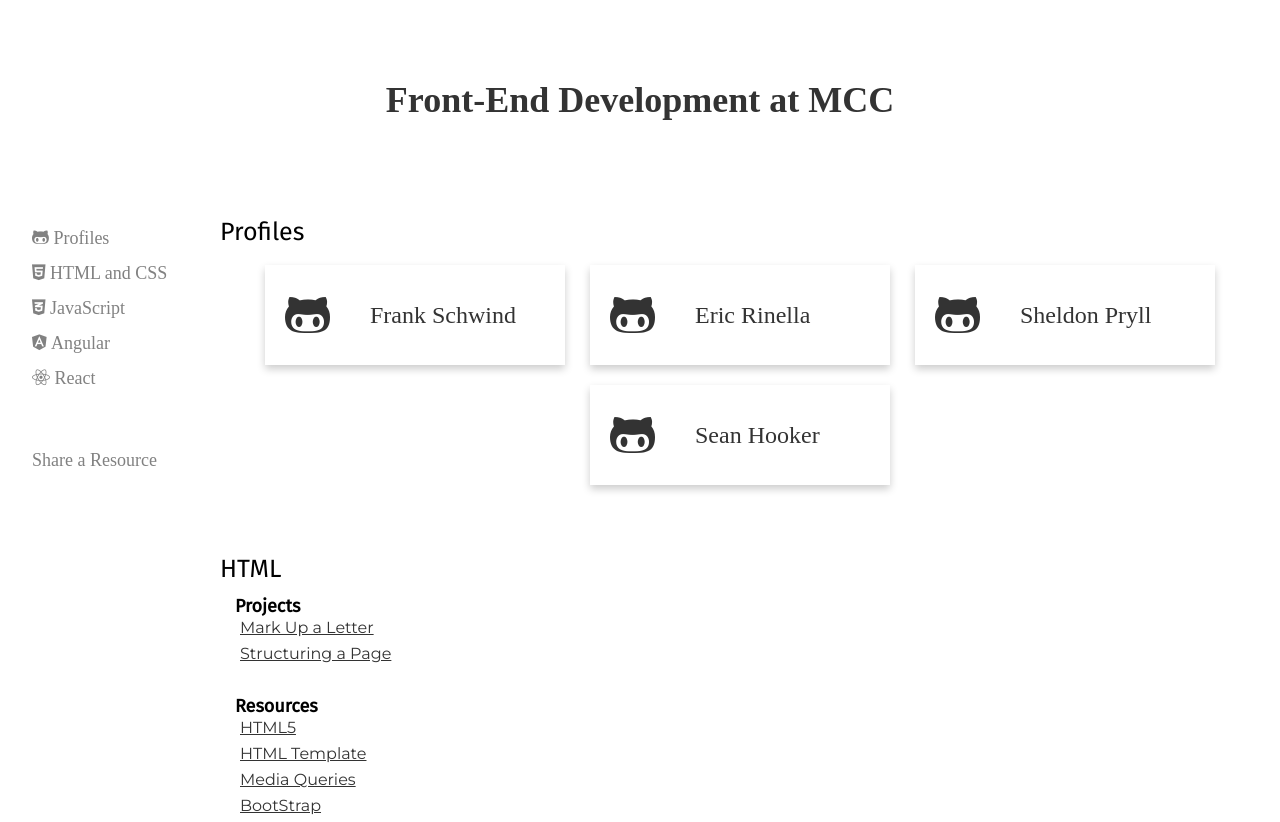
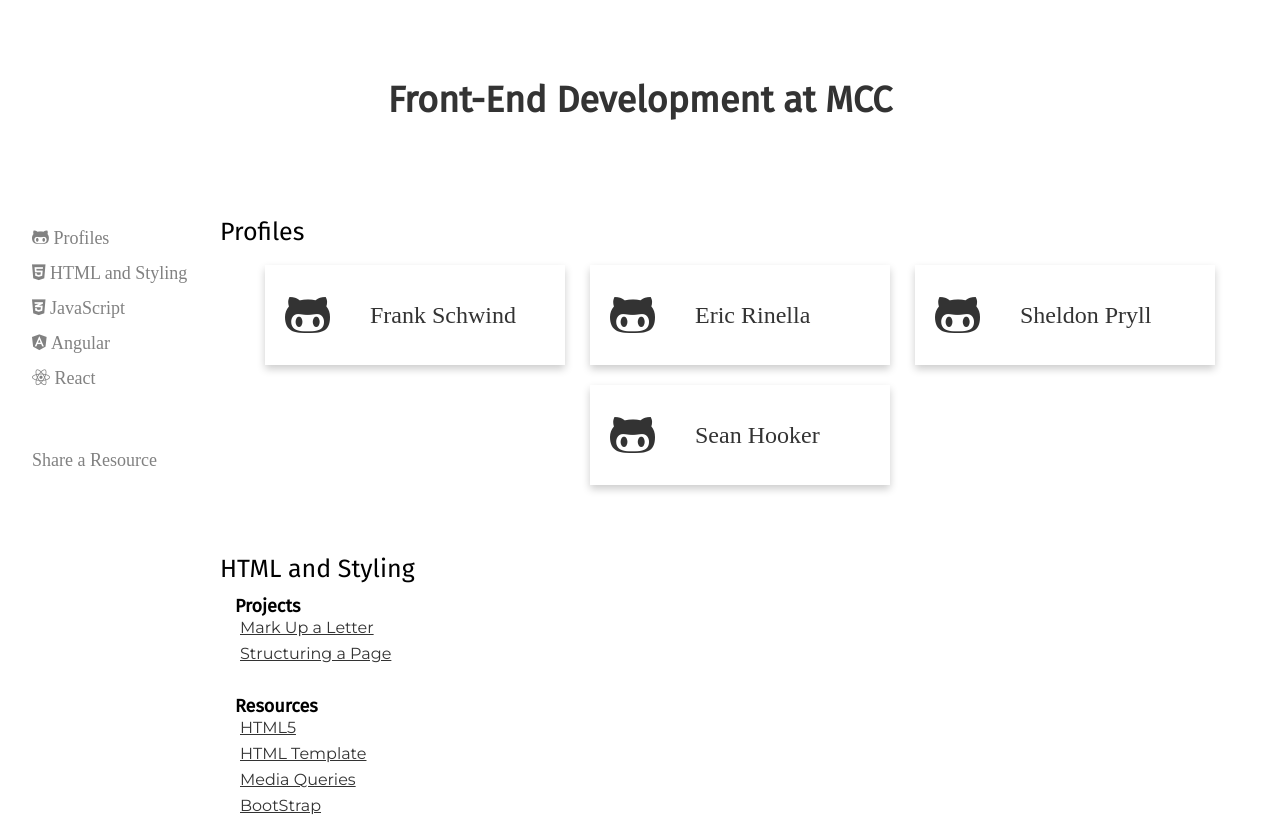
Before and after one commit to schwinf/class-hub, a plain HTML site: page index.html in a window 1280 px wide. Shown: the top 822 px of the page. Drawn offline with Linux system fonts and the light colour scheme.

Commit message:
update to fonts

```diff
--- a/css/styles.css
+++ b/css/styles.css
@@ -60,6 +60,7 @@ table {
     display: flex;
     align-items: center;
     justify-content: center;
+    font-family: 'Fira Sans', sans-serif;
 }
 
 .sidenav {
--- a/index.html
+++ b/index.html
@@ -13,7 +13,7 @@
     </div>
     <div class="sidenav">
         <a href="#profiles"><i class="fab fa-github-alt"></i>&nbspProfiles</a>
-        <a href="#html"><i class="fab fa-html5"></i>&nbspHTML and CSS</a>
+        <a href="#html"><i class="fab fa-html5"></i>&nbspHTML and Styling</a>
         <a href="#javascript"><i class="fab fa-css3-alt"></i>&nbspJavaScript</a>
         <a href="#angular"><i class="fab fa-angular"></i>&nbspAngular</a>
         <a href="#react"><i class="fab fa-react"></i>&nbspReact</a>
@@ -57,7 +57,7 @@
             </div></a>
         </div>
         <br><br>
-        <h1 id="html">HTML</h1>
+        <h1 id="html">HTML and Styling</h1>
         <div class="projects">
             <h1>Projects</h1>
             <div>
```
Also changed, not shown: 1 other file.
